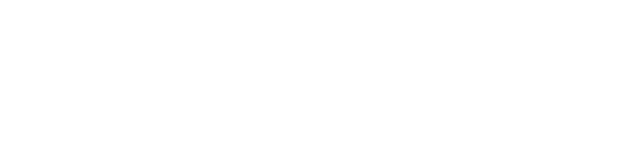
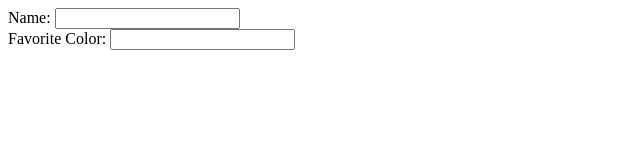
Before and after one commit to jennyf0792/banner-generator, a plain HTML site: page index.html in a window 1280 px wide. Shown: the whole page, without its empty margins (0-640 px from the left). Drawn offline with Linux system fonts and the light colour scheme.

Commit message:
add inputs

```diff
--- a/index.html
+++ b/index.html
@@ -3,8 +3,10 @@
   <head>
     <meta charset="UTF-8">
     <title>title</title>
+    <script></script>
   </head>
   <body>
-
+     Name: <input><br>
+     Favorite Color: <input>
   </body>
 </html>
```
